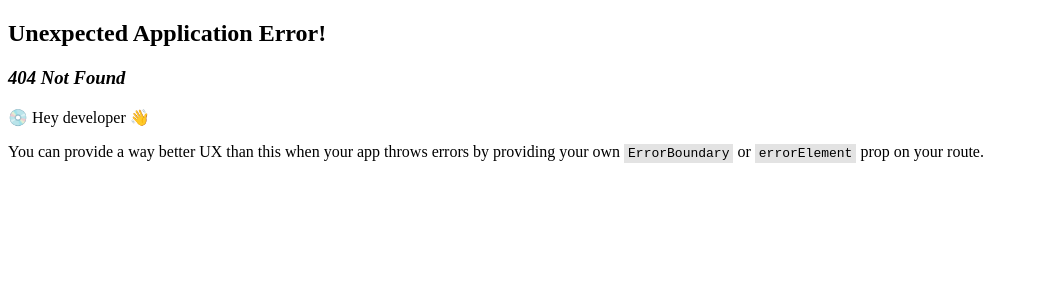
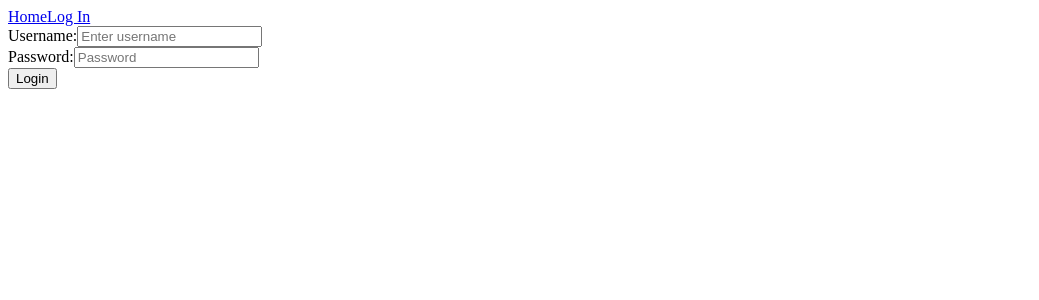
Before and after one commit to haleighlv/Crowdfunding-Frontend, a React (Vite) app: page /login in a window 1280 px wide. Before the commit this address had no page. Shown: the top 300 px of the page, without its empty margins (0-1039 px from the left). Built offline with nearby package versions, Linux system fonts and the light colour scheme.

Commit message:
fetch and push

```diff
--- /dev/null
+++ b/src/api/post-login.js
@@ -0,0 +1,28 @@
+async function postLogin(username, password) {
+    const url = `${import.meta.env.VITE_API_URL}/api-token-auth/`;
+    const response = await fetch(url, {
+        method: "POST", // We need to tell the server that we are sending JSON data so we set the Content-Type header to application/json
+        headers: {
+            "Content-Type": "application/json",
+        },
+        body: JSON.stringify({
+            "username": username,
+            "password": password,
+        }),
+    });
+
+    if (!response.ok) {
+        const fallbackError = `Error trying to login`;
+
+        const data = await response.json().catch(() => {
+            throw new Error(fallbackError);
+        });
+
+        const errorMessage = data?.detail ?? fallbackError;
+        throw new Error(errorMessage);
+    }
+
+    return await response.json();
+}
+
+export default postLogin;
--- /dev/null
+++ b/src/components/LoginForm.jsx
@@ -0,0 +1,57 @@
+import { useState } from "react";
+import { useNavigate } from "react-router-dom";
+
+import postLogin from "../api/post-login.js";
+
+function LoginForm() {
+    const navigate = useNavigate();
+    const [credentials, setCredentials] = useState({
+        username: "",
+        password: "",
+    });
+
+    const handleChange = (event) => {
+        const { id, value } = event.target;
+        setCredentials((prevCredentials) => ({
+            ...prevCredentials,
+            [id]: value,
+        }));
+    };
+    const handleSubmit = (event) => {
+      event.preventDefault();
+      if (credentials.username && credentials.password) {
+          postLogin(
+              credentials.username,
+              credentials.password
+          ).then((response) => {
+              window.localStorage.setItem("token", response.token);
+              navigate("/");
+          });
+       }
+  };
+  return (
+    <form>
+      <div>
+        <label htmlFor="username">Username:</label>
+              <input
+                  type="text"
+                  id="username"
+                  placeholder="Enter username"
+                  onChange={handleChange}
+              />
+      </div>
+      <div>
+        <label htmlFor="password">Password:</label>
+              <input
+                  type="password"
+                  id="password"
+                  placeholder="Password"
+                  onChange={handleChange}
+              />
+      </div>
+      <button type="submit" onClick={handleSubmit}>Login</button>
+    </form>
+  );
+}
+
+export default LoginForm;
--- a/src/components/NavBar.jsx
+++ b/src/components/NavBar.jsx
@@ -5,6 +5,7 @@
     <div>
       <nav>
         <Link to="/">Home</Link>
+        <Link to="/login">Log In</Link>
       </nav>
       <Outlet />
     </div>
--- a/src/main.jsx
+++ b/src/main.jsx
@@ -4,6 +4,7 @@
 
 import HomePage from "./pages/HomePage.jsx";
 import ProjectPage from "./pages/ProjectPage.jsx";
+import LoginPage from "./pages/LoginPage.jsx";
 
 import NavBar from "./components/NavBar.jsx";
 
@@ -12,8 +13,9 @@
       path: "/",
        element: <NavBar />,
        children: [
-           { path: "/", element: <HomePage /> },
-           { path: "/project/:id", element: <ProjectPage /> },
+         { path: "/", element: <HomePage /> },
+         { path: "/login", element: <LoginPage />},
+         { path: "/project/:id", element: <ProjectPage /> },
        ],
    },
  ]);
--- /dev/null
+++ b/src/pages/LoginPage.jsx
@@ -0,0 +1,7 @@
+import LoginForm from "../components/LoginForm";
+
+function LoginPage() {
+    return <LoginForm />;
+}
+
+export default LoginPage;
```
